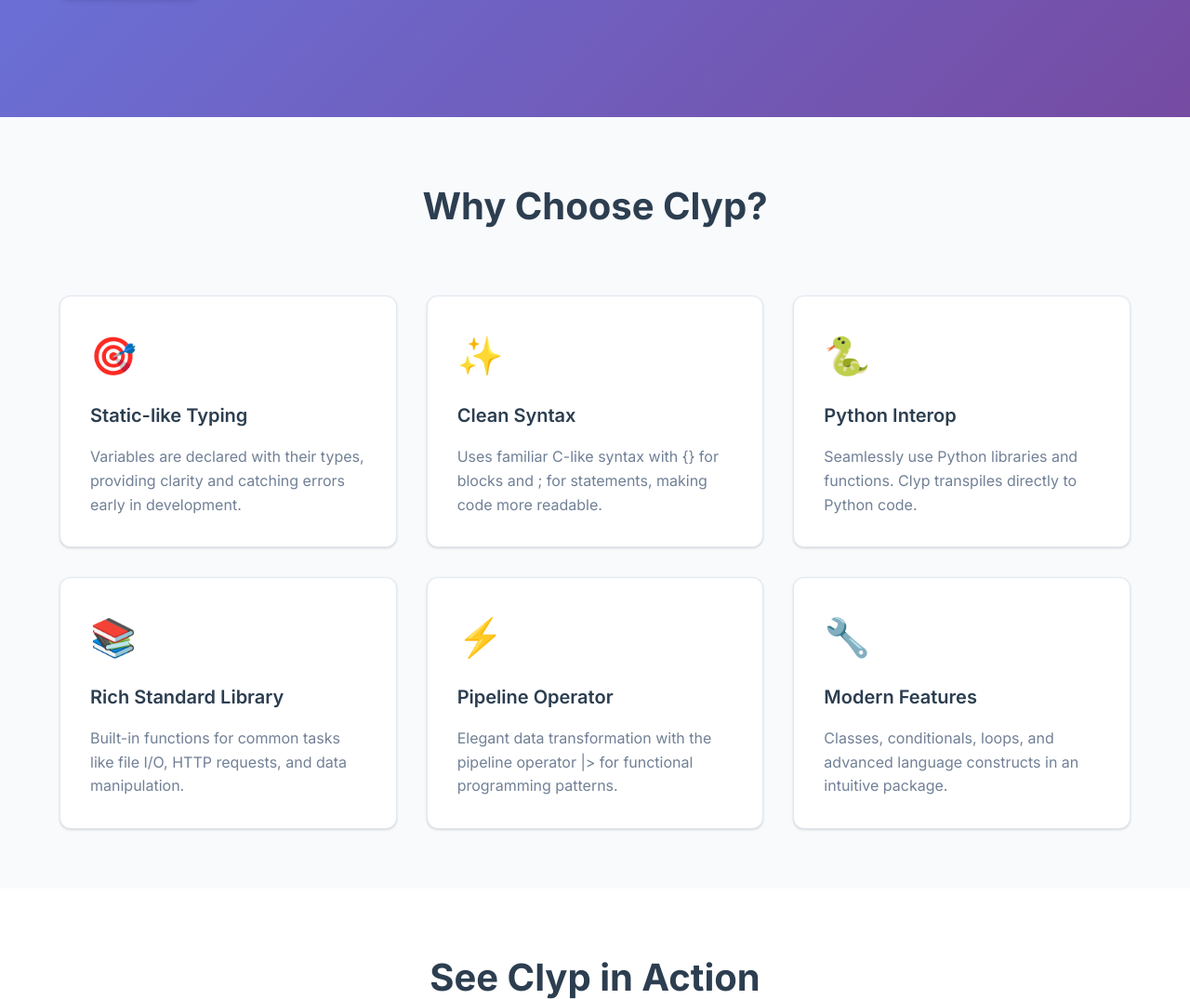
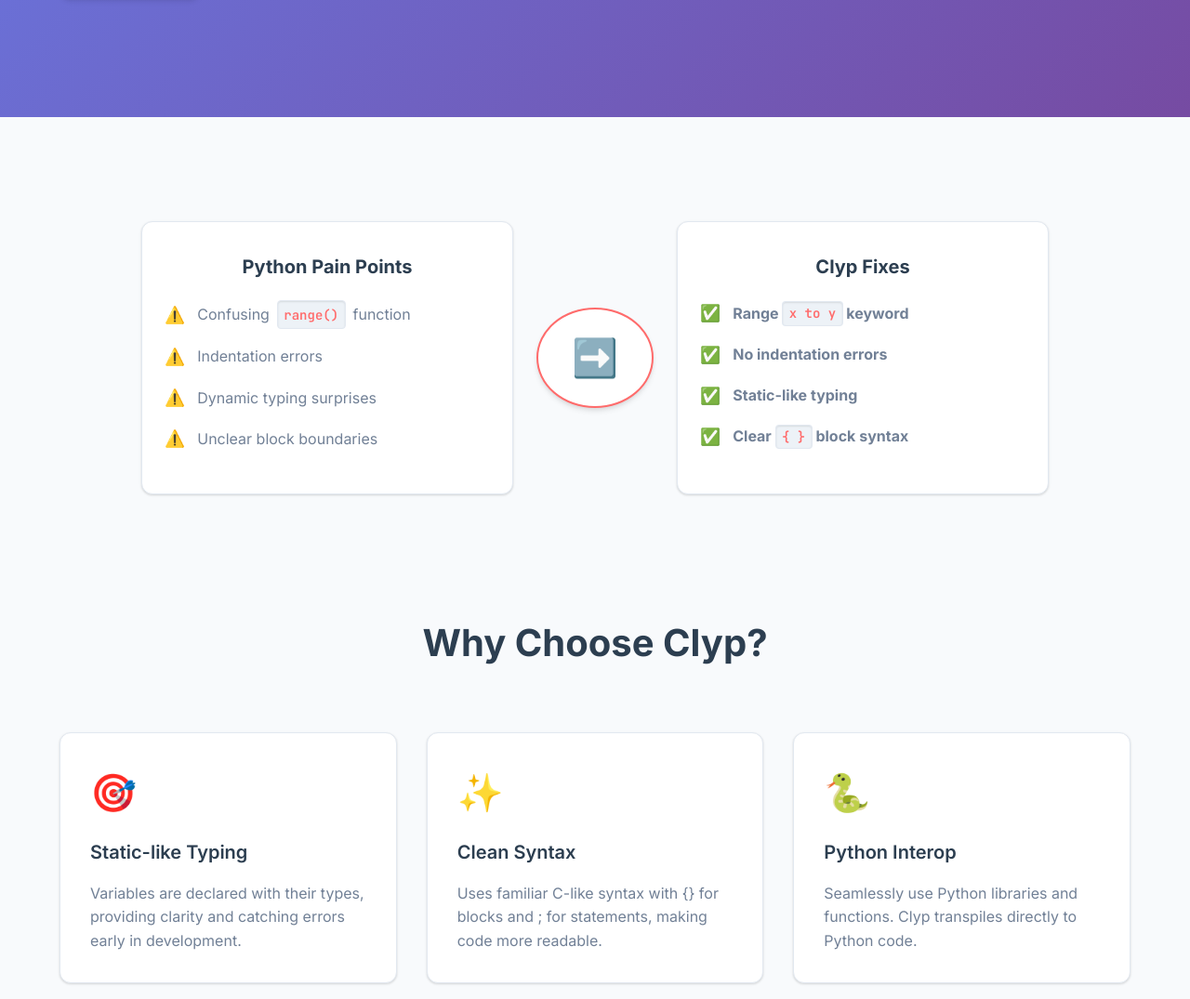
Before and after one commit to clyplang/clyplang.github.io, a Python web app: template templates/index.html in a window 1280 px wide. Shown: the part 664-1739 px from the top of the page at 93% size. Run offline with Jinja, Linux system fonts and the light colour scheme; the template is opened without the code that fills it, so the values that code supplies are empty.

Commit message:
Add Python vs Clyp Fixes section with styling and content

```diff
--- a/static/css/main.css
+++ b/static/css/main.css
@@ -1205,6 +1205,108 @@ body {
     flex-wrap: wrap;
 }
 
+/* Python vs Clyp Fixes Section */
+.py-clyp-fixes {
+    background: var(--bg-secondary);
+    padding: var(--spacing-3xl) 0;
+    animation: fadeInUp 0.7s ease-out;
+}
+.fixes-container {
+    max-width: 1100px;
+    margin: 0 auto;
+    padding: 0 var(--spacing-lg);
+}
+.fixes-flex {
+    display: flex;
+    align-items: stretch;
+    justify-content: center;
+    gap: var(--spacing-2xl);
+    margin-top: var(--spacing-2xl);
+    flex-wrap: wrap;
+}
+.fixes-list {
+    flex: 1 1 320px;
+    background: var(--bg-card);
+    border-radius: var(--radius-lg);
+    box-shadow: var(--shadow-sm);
+    border: 1px solid var(--border-color);
+    padding: var(--spacing-xl) var(--spacing-lg);
+    min-width: 280px;
+    max-width: 400px;
+    display: flex;
+    flex-direction: column;
+    align-items: center;
+    animation: fadeInUp 0.7s ease-out;
+}
+.fixes-list h3 {
+    font-size: 1.25rem;
+    font-weight: 700;
+    margin-bottom: var(--spacing-md);
+    color: var(--text-primary);
+}
+.fixes-list ul {
+    list-style: none;
+    padding: 0;
+    margin: 0;
+    width: 100%;
+}
+.fixes-list li {
+    color: var(--text-secondary);
+    font-size: 1rem;
+    margin-bottom: var(--spacing-sm);
+    padding: var(--spacing-xs) 0;
+    display: flex;
+    align-items: center;
+    gap: 0.5rem;
+    transition: color 0.2s;
+}
+.fixes-list.bad li::before {
+    content: "⚠️ ";
+    font-size: 1.1em;
+    margin-right: 0.3em;
+}
+.fixes-list.good li::before {
+    content: "✅ ";
+    font-size: 1.1em;
+    margin-right: 0.3em;
+}
+.fixes-divider {
+    display: flex;
+    align-items: center;
+    justify-content: center;
+    min-width: 60px;
+    max-width: 80px;
+    position: relative;
+}
+.divider-icon {
+    font-size: 2.5rem;
+    color: var(--primary-color);
+    background: var(--bg-card);
+    border-radius: 50%;
+    box-shadow: var(--shadow-md);
+    padding: 0.5em 0.9em;
+    border: 2px solid var(--primary-color);
+    display: inline-block;
+    z-index: 1;
+}
+@media (max-width: 900px) {
+    .fixes-flex {
+        flex-direction: column;
+        align-items: stretch;
+        gap: var(--spacing-xl);
+    }
+    .fixes-divider {
+        min-width: 100%;
+        max-width: 100%;
+        justify-content: center;
+        margin: var(--spacing-lg) 0;
+    }
+    .divider-icon {
+        font-size: 2rem;
+        padding: 0.4em 0.7em;
+    }
+}
+
 /* Responsive Design */
 @media (max-width: 768px) {
     .hero-content {
--- a/templates/index.html
+++ b/templates/index.html
@@ -47,6 +47,38 @@
                         {{ examples.hello_world.highlighted_code | safe }}
                     </div>
                 </div>
+            </div>
+        </div>
+    </div>
+</section>
+
+<!-- Python vs Clyp Fixes Section -->
+<section class="py-clyp-fixes">
+    <div class="fixes-container">
+        <div class="fixes-flex">
+            <!-- Python Bad List -->
+            <div class="fixes-list bad">
+                <h3>Python Pain Points</h3>
+                <ul>
+                    <li>Confusing <code>range()</code> function</li>
+                    <li>Indentation errors</li>
+                    <li>Dynamic typing surprises</li>
+                    <li>Unclear block boundaries</li>
+                </ul>
+            </div>
+            <!-- Divider -->
+            <div class="fixes-divider">
+                <span class="divider-icon">➡️</span>
+            </div>
+            <!-- Clyp Good List -->
+            <div class="fixes-list good">
+                <h3>Clyp Fixes</h3>
+                <ul>
+                    <li><strong>Range <code>x to y</code> keyword</strong></li>
+                    <li><strong>No indentation errors</strong></li>
+                    <li><strong>Static-like typing</strong></li>
+                    <li><strong>Clear <code>{ }</code> block syntax</strong></li>
+                </ul>
             </div>
         </div>
     </div>
```
